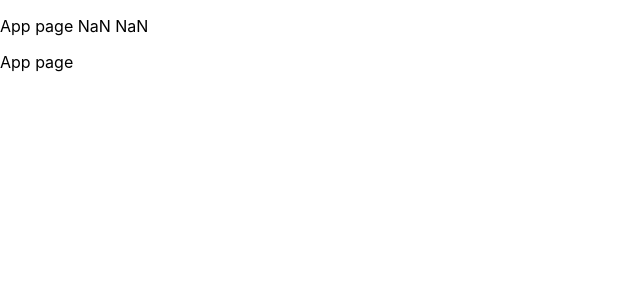
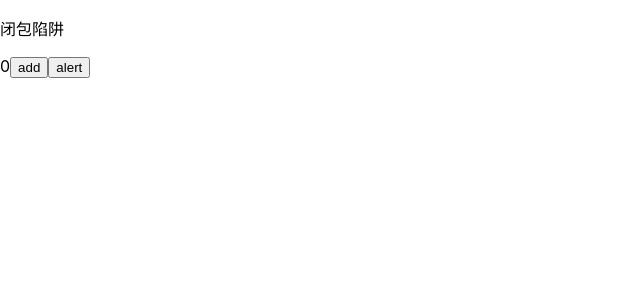
Before and after one commit to dmlvhh/react-ts-demo, a React (Create React App) app: page / in a window 1280 px wide. Shown: the top 300 px of the page, without its empty margins (0-640 px from the left). Built offline with nearby package versions, Linux system fonts and the light colour scheme.

Commit message:
feature:Hooks闭包陷阱

```diff
--- a/src/App.tsx
+++ b/src/App.tsx
@@ -9,21 +9,22 @@
 // import { useTitle } from './hooks/useTitle'
 // import { useMouse } from './hooks/useMouse'
 // import { useGetInfo } from './hooks/useGetInfo'
-import { useTitle } from 'ahooks'
-import { useMouse } from 'ahooks'
+// import { useTitle } from 'ahooks'
+// import { useMouse } from 'ahooks'
+import ClosureTrap from './ClosureTrap'
+
 function App() {
   // useTitle('App page 11') //自定义hook
   // const { x, y } = useMouse()
   // const { loading, info } = useGetInfo()
-  useTitle('App page3')
-  const mouse = useMouse()
+  // useTitle('App page3')
+  // const mouse = useMouse()
   return (
     <>
+      <ClosureTrap />
       {/*<p>App page {x} {y}</p>*/}
-      <p>
-        App page {mouse.pageX} {mouse.pageY}
-      </p>
-      <p>App page</p>
+      <p>{/*App page {mouse.pageX} {mouse.pageY}*/}</p>
+      {/*<p>App page</p>*/}
       {/*<p>{loading ? '加载中...' : info}</p>*/}
       {/*<List1 />*/}
       {/*<StateDemo1 />*/}
--- /dev/null
+++ b/src/ClosureTrap.tsx
@@ -0,0 +1,32 @@
+import React, { FC, useEffect, useRef, useState } from 'react'
+
+const Demo: FC = () => {
+  const [count, setCount] = useState(0)
+  const countRef = useRef(0)
+  useEffect(() => {
+    countRef.current = count
+  }, [count])
+
+  function add() {
+    setCount(count + 1)
+  }
+  function alertFn() {
+    setTimeout(() => {
+      // alert(count) //count值类型
+      alert(countRef.current) //ref引用类型
+    }, 3000)
+  }
+
+  return (
+    <>
+      <p>闭包陷阱</p>
+      <div>
+        <span>{count}</span>
+        <button onClick={add}>add</button>
+        <button onClick={alertFn}>alert</button>
+      </div>
+    </>
+  )
+}
+
+export default Demo
```
